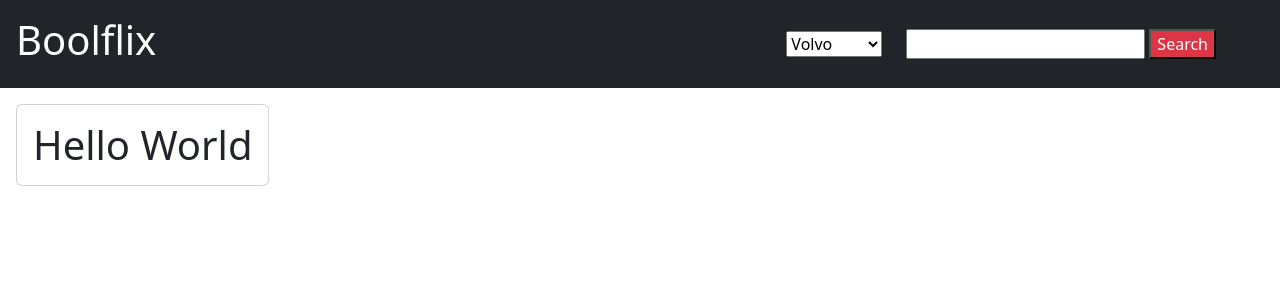
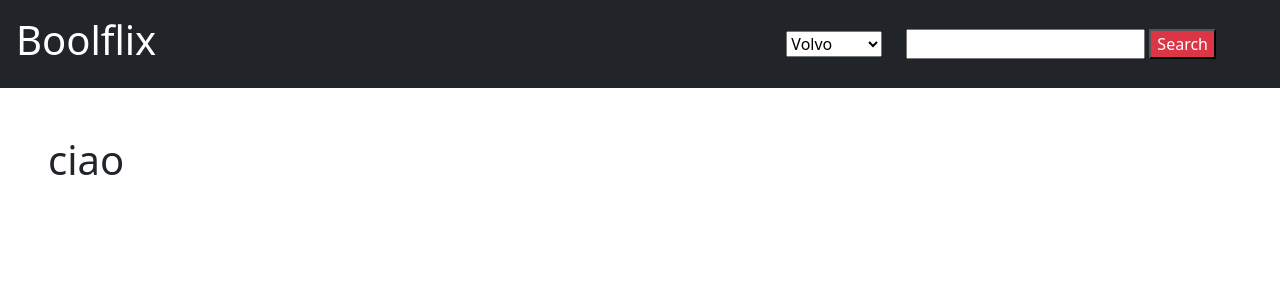
Before and after one commit to FedericoBellezza/react-boolflix, a React (Vite) app: page / in a window 1280 px wide. Shown: the top 300 px of the page. Built offline with nearby package versions, Linux system fonts and the light colour scheme.

Commit message:
? main: display movie list

```diff
--- a/src/App.jsx
+++ b/src/App.jsx
@@ -1,13 +1,13 @@
-import { useState } from "react";
 import { MovieDatasProvider } from "./Contexts/GlobalContext";
 import Header from "./Components/Header";
+import Main from "./Components/Main";
 
 function App() {
   return (
     <>
       <MovieDatasProvider>
         <Header></Header>
-        <h1 className="card m-3 p-3 d-inline-block">Hello World</h1>
+        <Main></Main>
       </MovieDatasProvider>
     </>
   );
--- a/src/Components/Filters.jsx
+++ b/src/Components/Filters.jsx
@@ -1,4 +1,14 @@
+import { useState } from "react";
+import { movieFetch } from "../Contexts/GlobalContext";
+
 export default function Filters() {
+  const [titleSearch, setTitleSearch] = useState("");
+
+  const titleSearchChange = (event) => {
+    setTitleSearch(event.target.value);
+    console.log(event.target.value);
+  };
+
   return (
     <>
       <div>
@@ -8,8 +18,18 @@ export default function Filters() {
           <option value="mercedes">Mercedes</option>
           <option value="audi">Audi</option>
         </select>
-        <input type="text" className="me-1"></input>
-        <button className="me-5 text-bg-danger">Search</button>
+        <input
+          onChange={titleSearchChange}
+          type="text"
+          value={titleSearch}
+          className="me-1"
+        ></input>
+        <button
+          onClick={() => movieFetch(titleSearch)}
+          className="me-5 text-bg-danger"
+        >
+          Search
+        </button>
       </div>
     </>
   );
--- a/src/Components/Header.jsx
+++ b/src/Components/Header.jsx
@@ -1,9 +1,6 @@
-import { useMovieDatas } from "../Contexts/GlobalContext";
 import Filters from "./Filters";
 
 export default function Header({ children }) {
-  const globalData = useMovieDatas();
-
   return (
     <>
       <div className="d-flex text-bg-dark justify-content-between align-items-center p-3">
--- a/src/Components/Main.jsx
+++ b/src/Components/Main.jsx
@@ -0,0 +1,20 @@
+import { useState } from "react";
+import { useMovieDatas } from "../Contexts/GlobalContext";
+
+export default function Main() {
+  const [globalData, setGlobalData] = useState(useMovieDatas());
+  if (globalData) {
+    return (
+      <>
+        <h1 className="m-5">ciao</h1>
+      </>
+    );
+  }
+  if (!globalData) {
+    return (
+      <>
+        <h1 className="m-5">C'è</h1>
+      </>
+    );
+  }
+}
--- a/src/Contexts/GlobalContext.jsx
+++ b/src/Contexts/GlobalContext.jsx
@@ -4,27 +4,29 @@ const MovieDatas = createContext();
 
 export const useMovieDatas = () => useContext(MovieDatas);
 
+// fetch to get the list of movies (using the query)
+let globalData = [];
+export const movieFetch = (titleSearch) => {
+  const url = `https://api.themoviedb.org/3/search/movie?query=${titleSearch}`;
+  const options = {
+    method: "GET",
+    headers: {
+      accept: "application/json",
+      Authorization:
+        "Bearer eyJhbGciOiJIUzI1NiJ9.eyJhdWQiOiJlYTk5MmU5YmI2MWRmZTk2NmIzZWQ4ZWMxZjYwMjlkMiIsIm5iZiI6MTczNDM1NDIwOS4wMzAwMDAyLCJzdWIiOiI2NzYwMjUyMTM0NDc1ZTEzNGM5MjdjODAiLCJzY29wZXMiOlsiYXBpX3JlYWQiXSwidmVyc2lvbiI6MX0.rb_VV5EpQ_n3E6c9zkJsTsjZQBbGIdOjrWqnayvcyWE",
+    },
+  };
+
+  fetch(url, options)
+    .then((res) => res.json())
+    .then((data) => {
+      globalData = data;
+      console.log(globalData);
+    })
+    .catch((err) => console.error(err));
+};
+
 export const MovieDatasProvider = ({ children }) => {
-  const globalData = [
-    {
-      adult: false,
-      backdrop_path: "/hziiv14OpD73u9gAak4XDDfBKa2.jpg",
-      genre_ids: [12, 14],
-      id: 671,
-      original_language: "en",
-      original_title: "Harry Potter and the Philosopher's Stone",
-      overview:
-        "Harry Potter has lived under the stairs at his aunt and uncle's house his whole life. But on his 11th birthday, he learns he's a powerful wizard—with a place waiting for him at the Hogwarts School of Witchcraft and Wizardry. As he learns to harness his newfound powers with the help of the school's kindly headmaster, Harry uncovers the truth about his parents' deaths—and about the villain who's to blame.",
-      popularity: 235.719,
-      poster_path: "/wuMc08IPKEatf9rnMNXvIDxqP4W.jpg",
-      release_date: "2001-11-16",
-      title: "Harry Potter and the Philosopher's Stone",
-      video: false,
-      vote_average: 7.908,
-      vote_count: 27495,
-    },
-  ];
-
   return (
     <MovieDatas.Provider value={globalData}>{children}</MovieDatas.Provider>
   );
```
